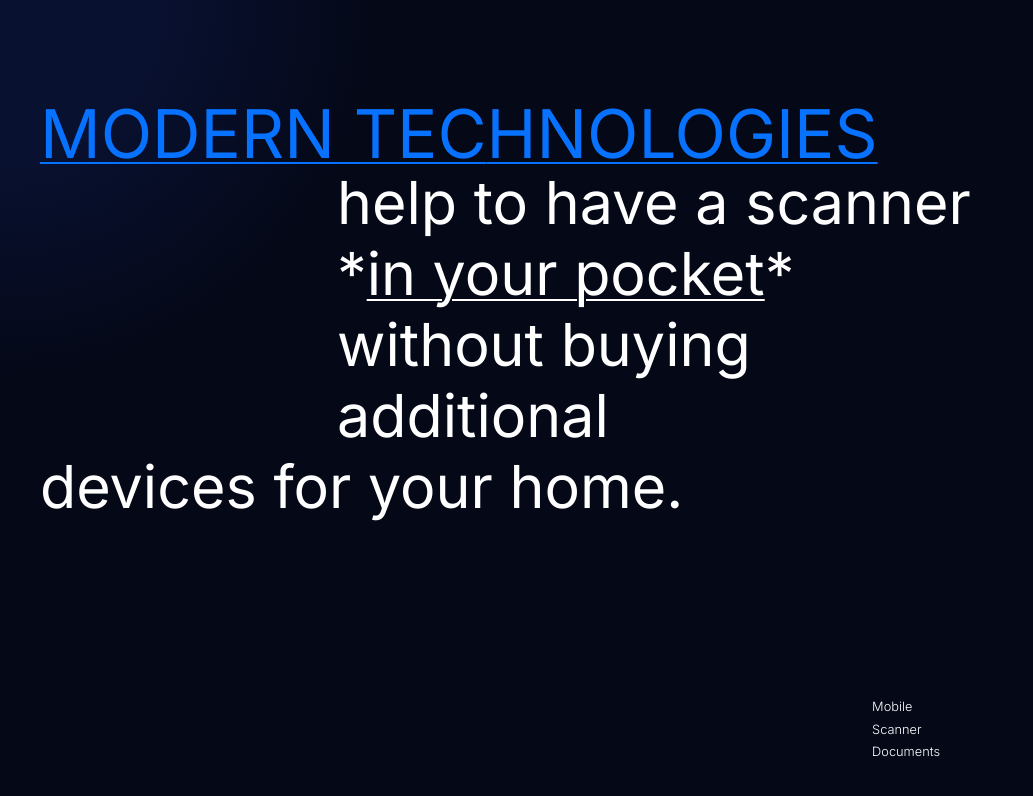
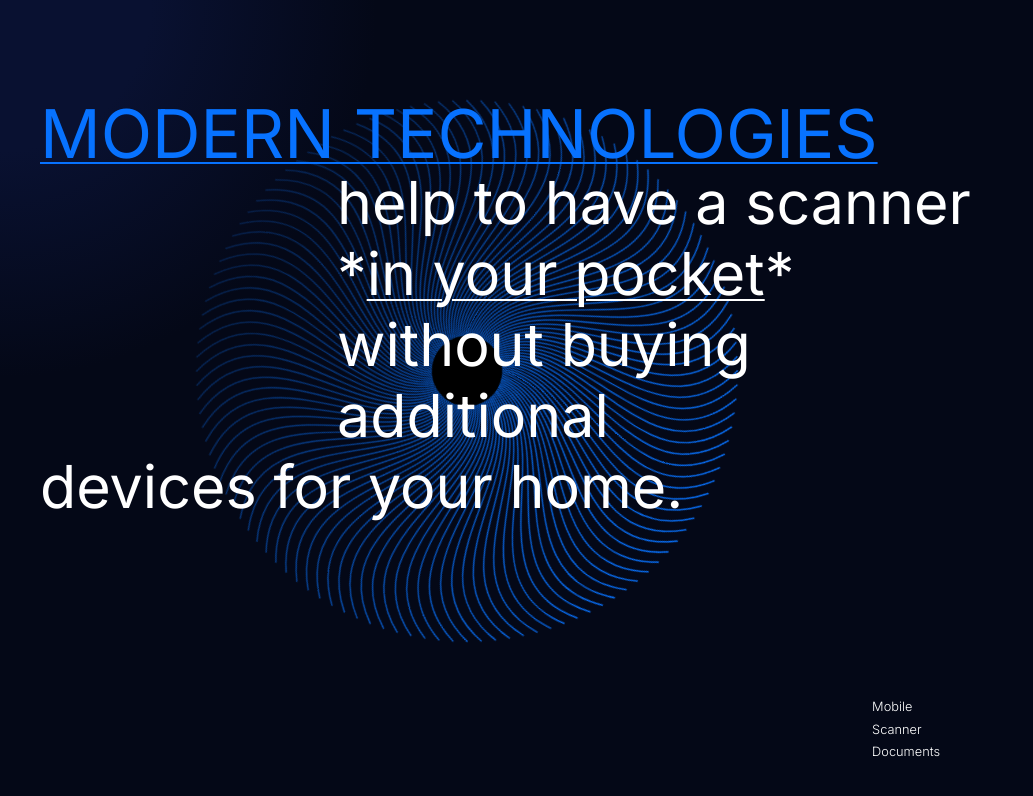
Before and after one commit to abhy12/2-static, a website: page index.html in a window 1280 px wide. Shown: the whole page, without its empty margins (0-1033 px from the left). Drawn offline with Linux system fonts and the light colour scheme.

Commit message:
rotating svg added

```diff
--- a/index.html
+++ b/index.html
@@ -1,5 +1,6 @@
 <!DOCTYPE html>
 <html lang="en">
+
 <head>
     <meta charset="UTF-8">
     <meta http-equiv="X-UA-Compatible" content="IE=edge">
@@ -10,21 +11,24 @@
     <link rel="stylesheet" href="./style.css">
     <title>2 Static</title>
 </head>
+
 <body>
-    <section class="intro flex">
-        <div class="container flex column justify-space-between">
+    <section class="intro flex relative overflow-hidden">
+        <img class="absolute z-index-1 intro-image" src="./assets/svg/Spiral-circle.svg" >
+        <div class="container flex column justify-space-between z-index-2">
             <div class="intro-head">
-                <h1 class="text-blue text-underline heading font-normal word-wrap">
-                    <span class="text-1 text-animate">MO</span><span class="text-2 text-animate">DE</span>RN T<span class="text-3 text-animate">EC</span>HNOLOGIES</h1>
-                <h2 class="sub-heading font-normal">help to have a scanner </br>*<span class="text-underline text-white">in your pocket</span>* </br>without buying additional
-                </br><span class="intro-text-left">devices for your home.</span></h2>
+                <h1 class="text-blue text-underline heading font-normal word-wrap">MODERN TECHNOLOGIES</h1>
+                <h2 class="sub-heading font-normal">help to have a scanner </br>*<span
+                        class="text-underline text-white">in your pocket</span>* </br>without buying additional
+                    </br><span class="intro-text-left">devices for your home.</span></h2>
             </div>
             <ul class="info">
-               <li>Mobile</li>
-               <li>Scanner</li>
-               <li>Documents</li>
+                <li>Mobile</li>
+                <li>Scanner</li>
+                <li>Documents</li>
             </ul>
         </div>
     </section>
 </body>
+
 </html>
--- a/sass/abstracts/_fonts.scss
+++ b/sass/abstracts/_fonts.scss
@@ -1,2 +1 @@
-
 $font: 'Inter', sans-serif;
--- /dev/null
+++ b/sass/components/home-section/spinning-image.scss
@@ -0,0 +1,23 @@
+.intro-image{
+    width: calc( 100% - ( 20px * 2 ) );
+    max-width: 550px;
+    object-fit: contain;
+    animation: 60s linear infinite spinning;
+    left: 20px;
+    right: 20px;
+}
+@media ( min-width: 768px ) {
+    .intro-image{
+        left: 15%;
+        top: 12%;
+    }
+}
+
+@keyframes spinning {
+    0%{
+     transform: rotate( 0deg );
+    }
+    100%{
+     transform: rotate( 360deg );
+    }
+}
--- a/sass/style.scss
+++ b/sass/style.scss
@@ -5,6 +5,7 @@
 @use './utilities/sizing' as *;
 @use './utilities/utilities' as *;
 @use './utilities/typography' as *;
+@use './components/home-section/spinning-image.scss' as *;
 
 *{
   font-family: fonts.$font;
@@ -31,6 +32,7 @@ $text-offset: 45%;
 
 
 .intro{
+  min-height: 70vh;
   .info{
     width: max-content;
     max-width: 300px;
@@ -130,7 +132,7 @@ $head-min-height: 1em;
     height: calc( $head-min-height / 1.7 );
   }
   15%{
-    height: $head-min-height / 1 ;
+    height:  $head-min-height;
   }
   25%{
     height: $head-min-height;
--- a/sass/utilities/_utilities.scss
+++ b/sass/utilities/_utilities.scss
@@ -19,3 +19,18 @@
 .justify-space-between{
     justify-content: space-between;
 }
+.relative{
+    position: relative;
+}
+.absolute{
+    position: absolute;
+}
+.z-index-1{
+    z-index: 1;
+}
+.z-index-2{
+    z-index: 2;
+}
+.overflow-hidden{
+    overflow: hidden;
+}
```
Also changed, not shown: assets/svg/Spiral-circle.svg (added), style.css.
